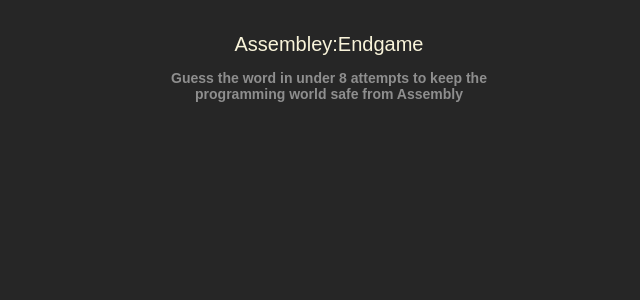
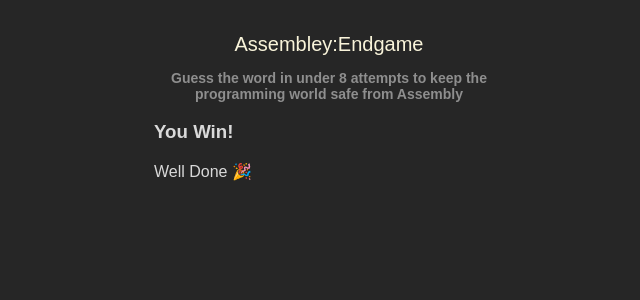
Before and after one commit to AshSiva17/HangManReact, a React (Vite) app: page / in a window 1280 px wide. Shown: the top 300 px of the page, without its empty margins (311-951 px from the left). Built offline with nearby package versions, Linux system fonts and the light colour scheme.

Commit message:
Add Status section

```diff
--- a/src/App.jsx
+++ b/src/App.jsx
@@ -8,6 +8,11 @@ export default function Hangman() {
                 <h1>Assembley:Endgame</h1>
                 <h3>Guess the word in under 8 attempts to keep the programming world safe from Assembly</h3>
             </header>
+
+            <section className="gameStatus">
+                <h3>You Win!</h3>
+                <p>Well Done 🎉</p>
+            </section>
         </main>
     )
 }
```
Also changed, not shown: src/index.css (line endings or trailing spaces).
